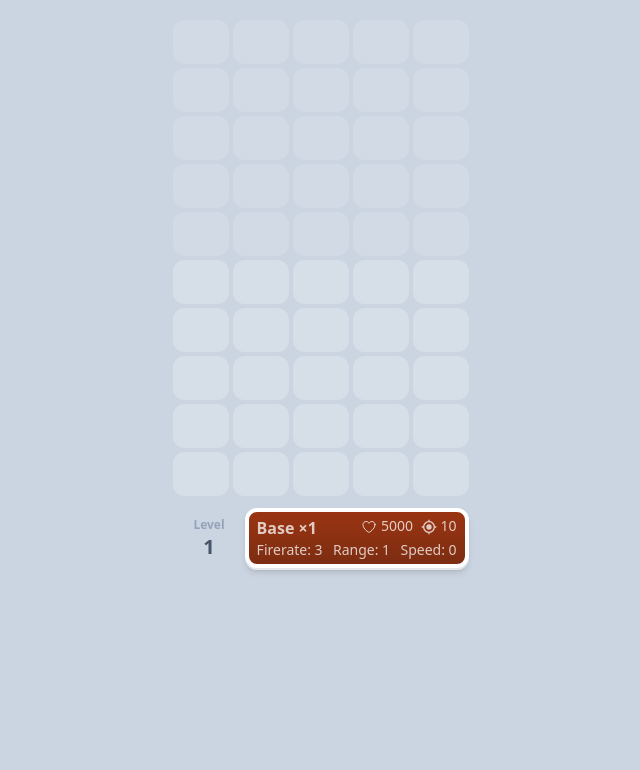
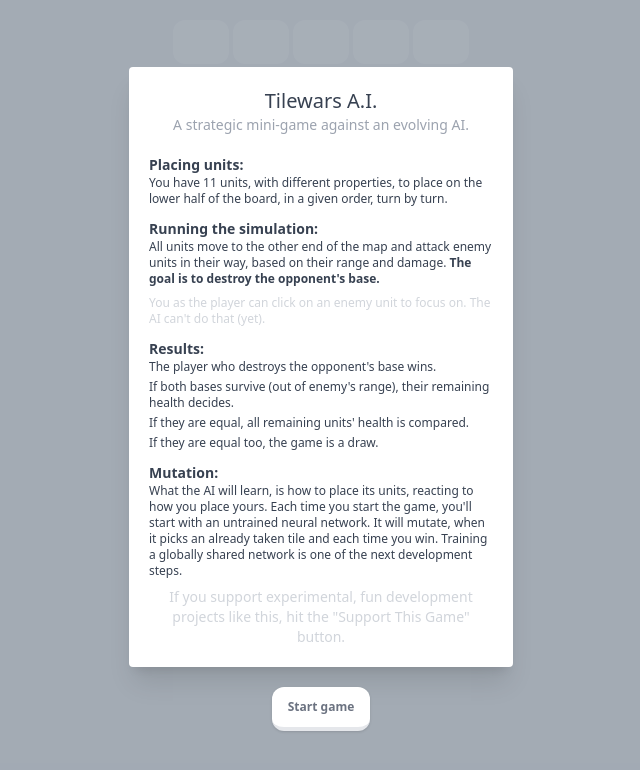
Before and after one commit to mktcode/tilewars, a Vue app: page / in a window 1280 px wide. Shown: the top 770 px of the page, without its empty margins (319-959 px from the left). Built offline with nearby package versions, Linux system fonts and the light colour scheme; what @tensorflow/tfjs would draw is missing.

Commit message:
tutorial/explaination

```diff
--- a/src/App.vue
+++ b/src/App.vue
@@ -10,6 +10,11 @@ import PlayIcon from './icons/Play.vue';
 import { predictTurn, mutateWeights } from './game/ai-model';
 
 const { aiModel, aiIsThinking, allUnits, player1Units, player2Units, level, unitIsPositioned, unitIsNotPositioned } = useState();
+
+const showTutorial = ref(true);
+const hideTutorial = () => {
+  showTutorial.value = false;
+};
 
 const canStart = computed(() => {
   return (
@@ -120,6 +125,58 @@ const start = () => {
 
 <template>
   <main class="flex flex-col max-w-5xl mx-auto items-center justify-center pt-5">
+    <Transition>
+      <div v-if="showTutorial" class="absolute inset-0 flex flex-col items-center justify-center z-10 bg-black bg-opacity-20">
+        <div class="bg-white rounded p-5 shadow-xl text-sm text-gray-700 max-w-sm space-y-3">
+          <div class="text-center mb-5">
+            <h1 class="text-xl">Tilewars A.I.</h1>
+            <div class="text-gray-400">
+              A strategic mini-game against an evolving AI.
+            </div>
+          </div>
+          <div>
+            <div class="font-bold">Placing units:</div>
+            <p class="text-xs">
+              You have 11 units, with different properties, to place on the lower half of the board, in a given order, turn by turn.
+            </p>
+          </div>
+          <div>
+            <div class="font-bold">Running the simulation:</div>
+            <p class="text-xs">
+              All units move to the other end of the map and attack enemy units in their way, based on their range and damage. <strong>The goal is to destroy the opponent's base.</strong>
+            </p>
+            <p class="text-xs text-gray-300 mt-2">
+              You as the player can click on an enemy unit to focus on. The AI can't do that (yet).
+            </p>
+          </div>
+          <div>
+            <div class="font-bold">Results:</div>
+            <ul class="text-xs space-y-1">
+              <li>The player who destroys the opponent's base wins.</li>
+              <li>If both bases survive (out of enemy's range), their remaining health decides.</li>
+              <li>If they are equal, all remaining units' health is compared.</li>
+              <li>If they are equal too, the game is a draw.</li>
+            </ul>
+          </div>
+          <div>
+            <div class="font-bold">Mutation:</div>
+            <p class="text-xs">
+              What the AI will learn, is how to place its units, reacting to how you place yours.
+              Each time you start the game, you'll start with an untrained neural network.
+              It will mutate, when it picks an already taken tile and each time you win.
+              Training a globally shared network is one of the next development steps.
+            </p>
+            <p class="text-center text-gray-300 mt-2">
+              If you support experimental, fun development projects like this, hit the "Support This Game" button.
+            </p>
+          </div>
+
+        </div>
+        <div class="mt-5">
+          <button @click="hideTutorial">Start game</button>
+        </div>
+      </div>
+    </Transition>
     <Game v-if="isGameStarted" @game-ended="isGameStarted = false" />
     <template v-else>
       <Transition>
```
